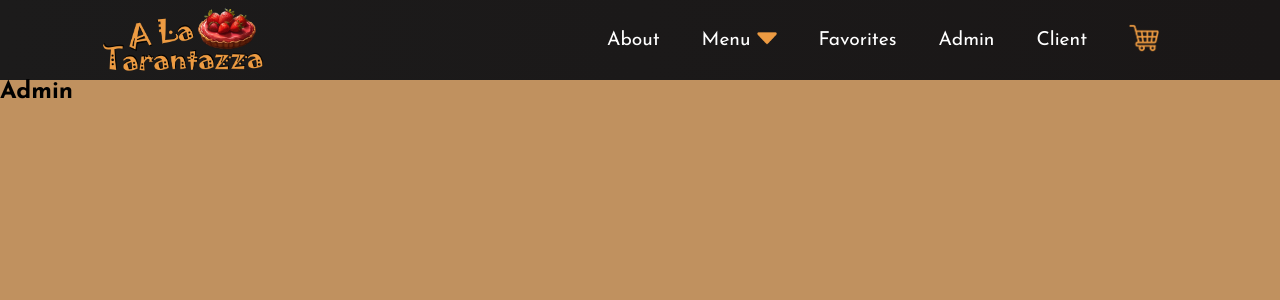
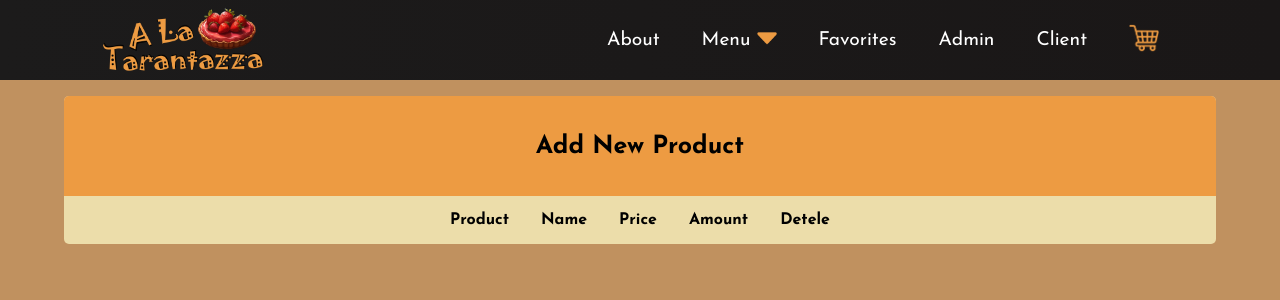
Before and after one commit to astrahalora/a-la-tarantazza, a React (Vite) app in the folder client/: page /admin in a window 1280 px wide. Shown: the top 300 px of the page. Built offline with nearby package versions, Linux system fonts and the light colour scheme; no server answers.

Commit message:
Add base admin page

```diff
--- a/client/src/components/OrderDetails/OrderDetails.jsx
+++ b/client/src/components/OrderDetails/OrderDetails.jsx
@@ -29,6 +29,7 @@ export default function OrderDetails() {
         if(productsInCart.length > 0) {
             localStorage.setItem("voucher", JSON.stringify(voucher));
         } else {
+            setVoucher("");
             localStorage.setItem("voucher", JSON.stringify(""));
         }
     }, [voucher]);
@@ -45,6 +46,8 @@ export default function OrderDetails() {
             products: productsInCart,
             totalCost: totalCost
         }
+
+        //TODO PATCH
 
         postContent(order, ordersUrl);
         dispatch(clearCart());
--- /dev/null
+++ b/client/src/components/Table/ProductsTable.css
@@ -0,0 +1,3 @@
+.products-table thead tr th {
+    padding: 1rem;
+}
--- /dev/null
+++ b/client/src/components/Table/ProductsTable.jsx
@@ -0,0 +1,33 @@
+import { useState, useEffect } from "react";
+import { useSelector, useDispatch } from "react-redux";
+import { useNavigate } from "react-router-dom";
+import "./ProductsTable.css";
+
+export default function Table() {
+    const productsState = useSelector(state => state.productList);
+    const [products, setProducts] = useState([]);
+    const dispatch = useDispatch();
+    const navigate = useNavigate();
+
+    useEffect(() => {
+        // Filter products when the products state changes
+        setProducts(productsState.products);
+    }, [productsState.products]);
+
+    return (
+        <table className="products-table">
+            <thead>
+                <tr>
+                    <th>Product</th>
+                    <th>Name</th>
+                    <th>Price</th>
+                    <th>Amount</th>
+                    <th>Detele</th>
+                </tr>
+            </thead>
+            <tbody>
+
+            </tbody>
+        </table>
+    )
+}
--- a/client/src/pages/Admin/Admin.css
+++ b/client/src/pages/Admin/Admin.css
@@ -0,0 +1,19 @@
+.admin {
+    margin: 1rem auto;
+    display: flex;
+    justify-content: center;
+    align-items: center;
+    flex-direction: column;
+    width: 90%;
+    max-width: 1200px;
+    background: var(--cart);
+    border-radius: var(--soft-border);
+}
+
+.add-new-product-btn {
+    width: 100%;
+    font-size: 25px !important;
+    height: 100px;
+    border-bottom-left-radius: 0 !important;
+    border-bottom-right-radius: 0 !important;
+}
--- a/client/src/pages/Admin/Admin.jsx
+++ b/client/src/pages/Admin/Admin.jsx
@@ -1,7 +1,16 @@
+import "./Admin.css";
+import Table from "../../components/Table/ProductsTable";
+
 export default function Admin() {
+
     return (
-        <div>
-            <h2>Admin</h2>
+        <div className="admin">
+            <button
+            type="button"
+            className="base-btn add-new-product-btn">
+                Add New Product
+            </button>
+            <Table />
         </div>
     )
 }
```
Also changed, not shown: client/src/components/Table/TableProduct/TableProduct.jsx (added, +9 -0 lines), client/src/components/Table/TableProduct/TableProduct.css (added).
